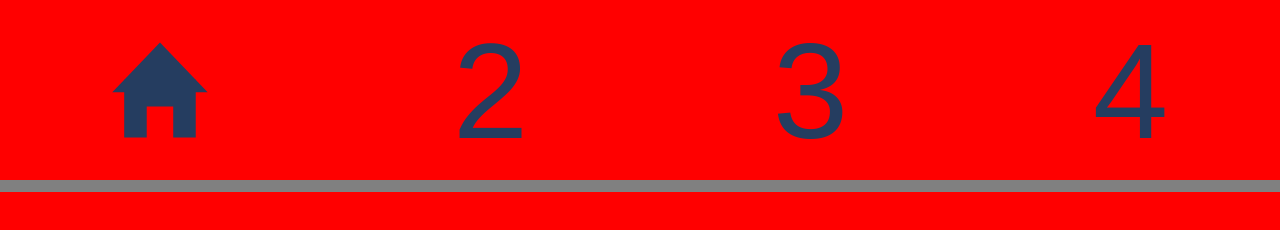
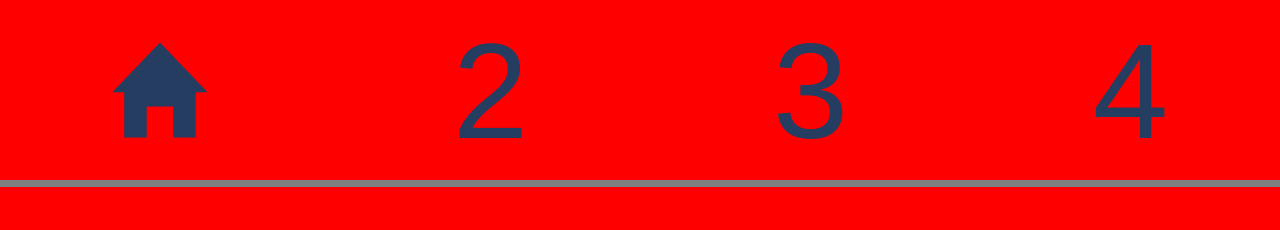
Before and after one commit to PurpleDefault/Online-CV-Portfolio, a plain HTML site: page index.html in a window 1280 px wide. Drawn offline with Linux system fonts and the light colour scheme.

Commit message:
border change

```diff
--- a/index.css
+++ b/index.css
@@ -59,7 +59,7 @@ section.button_container {
   display: inline-block;
   height: 100%;
   width: 25%;
-  border-bottom: 0.5em solid gray;
+  border-bottom: 0.3em solid gray;
   background-size: contain;
 }
 
```
